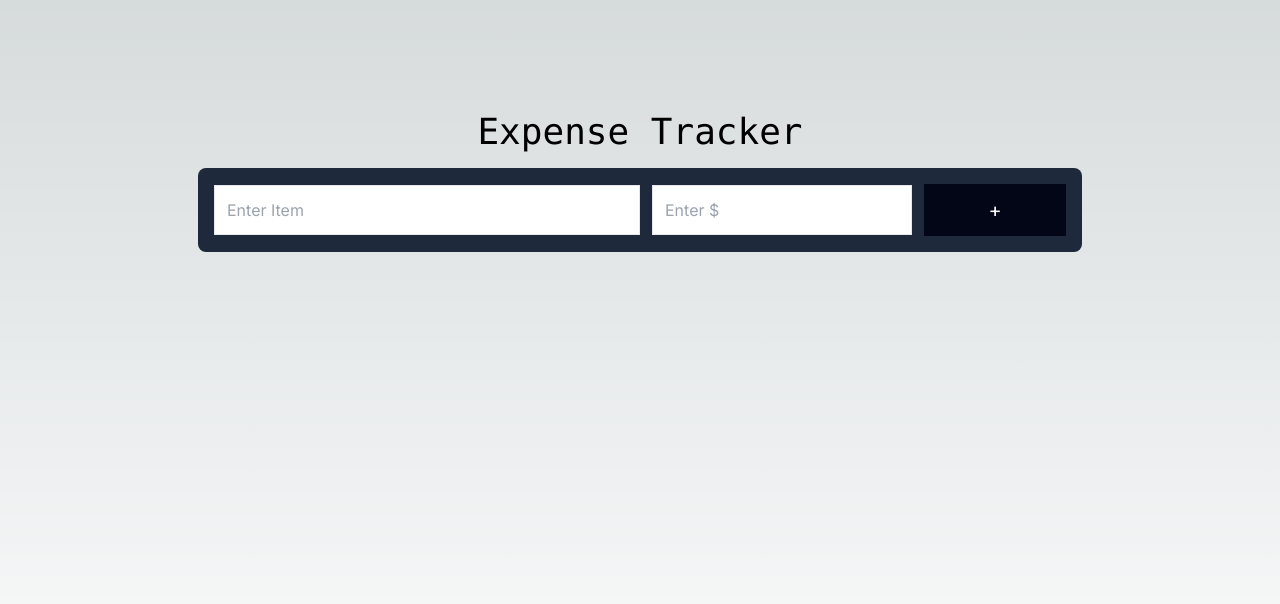
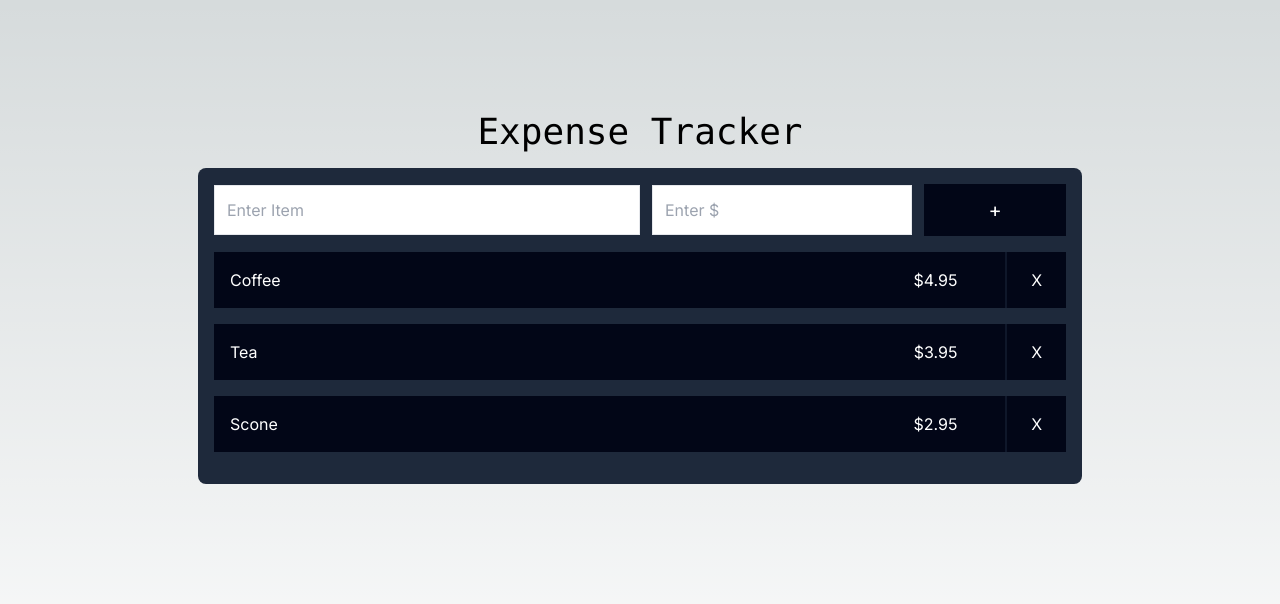
Before and after one commit to Dave-Guangyao-Li/expense-tracker-nextjs-firebase-tailwind, a Next.js app: page / in a window 1280 px wide. Shown: the top 604 px of the page. Built offline with nearby package versions, Linux system fonts and the light colour scheme.

Commit message:
list item mapping and layout

```diff
--- a/app/page.js
+++ b/app/page.js
@@ -1,6 +1,17 @@
+'use client' // nextjs create server side rendered react app by default, this tells it to create a client side rendered app
+import React, {
+  useState, useEffect
+} from 'react'
 import Image from 'next/image'
 
 export default function Home() {
+  const [item, setItems] = useState([
+    { name: 'coffee', price: 4.95 },
+    { name: 'tea', price: 3.95 },
+    { name: 'scone', price: 2.95 },
+  ]);
+  const [total, setTotal] = useState(0);
+
   return (
     <main className="flex min-h-screen flex-col items-center sm:p-24 p-4">
       <div className="z-10 w-full max-w-5xl items-center justify-between font-mono text-sm">
@@ -12,6 +23,18 @@
           <input className='col-span-2 p-3 border mx-3' type='number' placeholder='Enter $' />
           <button className='text-white bg-slate-950 hover:bg-slate-900 p-3 text-xl' type='submit'>+</button>
         </form>
+
+        <ul>
+          {item.map((item, index) => (
+            <li key={index} className='flex justify-between my-4 w-full text-white bg-slate-950'>
+              <div className='p-4 w-full flex justify-between'>
+                <span className='capitalize'>{item.name}</span>
+                <span>${item.price}</span>
+              </div>
+              <button className='ml-8 p-4 border-l-2 border-slate-900 hover:bg-slate-900 w-16'>X</button>
+            </li>
+          ))}
+        </ul>
       </div >
     </main >
   )
```
Also changed, not shown: 1 other file (tests, documents, lock files or other folders).
